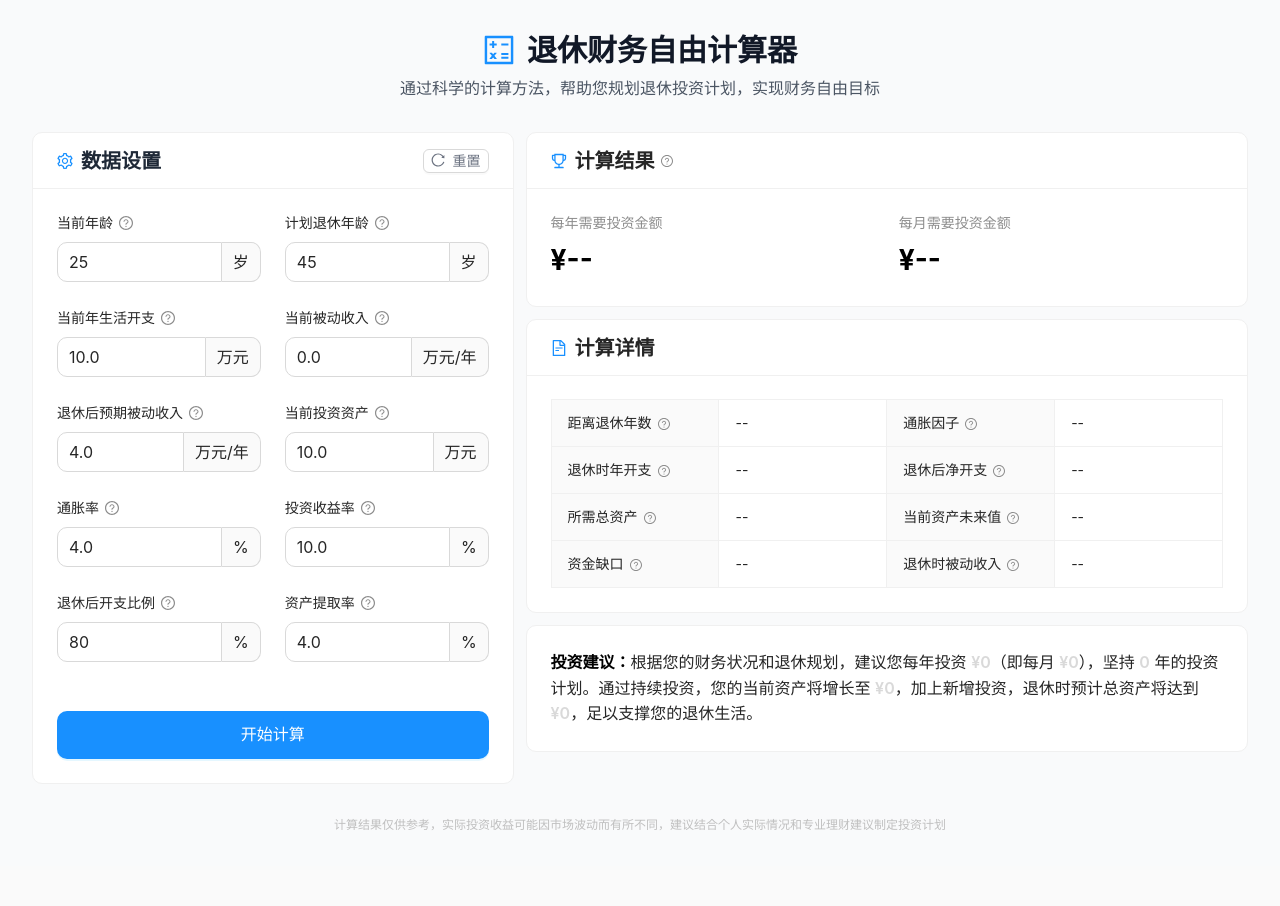
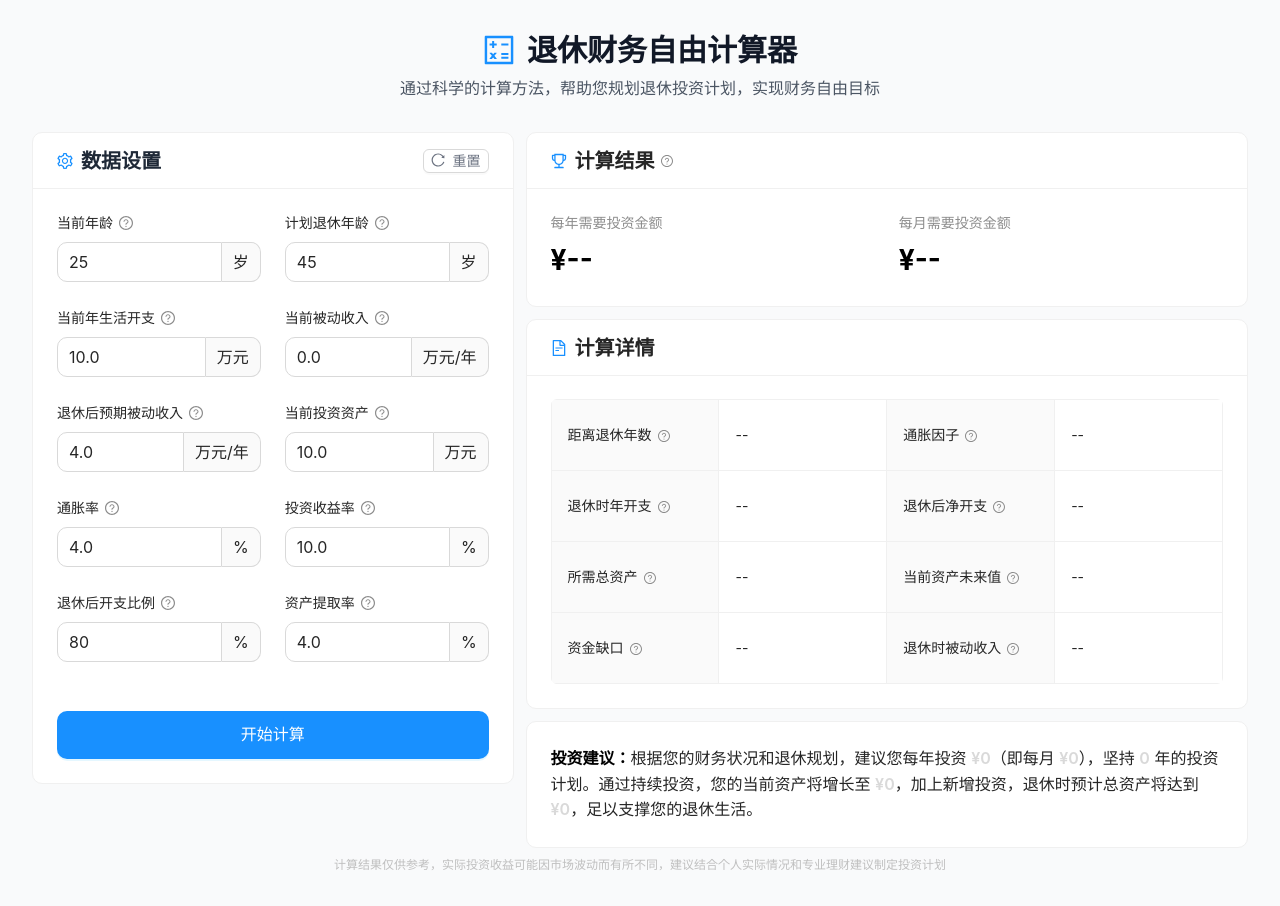
Before and after one commit to D351GN3R/Wealth-Shortcut, a React (Vite) app: page / in a window 1280 px wide. Before the commit the page ends 866 px from the top, so only its background shows below. Built offline with nearby package versions, Linux system fonts and the light colour scheme.

Commit message:
Enhance table styling: increase row height and add border radius

```diff
--- a/src/components/ResultPanel.tsx
+++ b/src/components/ResultPanel.tsx
@@ -104,13 +104,15 @@ export function ResultPanel({ result, isCalculating }: ResultPanelProps) {
         <table style={{
           width: '100%',
           borderCollapse: 'collapse',
-          tableLayout: 'fixed'
+          tableLayout: 'fixed',
+          borderRadius: '6px',
+          overflow: 'hidden'
         }}>
           <tbody>
             <tr>
               <th style={{
                  width: '25%',
-                padding: '12px 16px',
+                 padding: '24px 16px',
                  backgroundColor: '#fafafa',
                  border: '1px solid #f0f0f0',
                  textAlign: 'left',
@@ -134,7 +136,7 @@ export function ResultPanel({ result, isCalculating }: ResultPanelProps) {
               </th>
               <td style={{
                 width: '25%',
-                padding: '12px 16px',
+                padding: '24px 16px',
                 border: '1px solid #f0f0f0',
                 fontSize: '14px',
                 color: 'rgba(0, 0, 0, 0.85)'
@@ -143,7 +145,7 @@ export function ResultPanel({ result, isCalculating }: ResultPanelProps) {
               </td>
               <th style={{
                 width: '25%',
-                padding: '12px 16px',
+                padding: '24px 16px',
                 backgroundColor: '#fafafa',
                 border: '1px solid #f0f0f0',
                 textAlign: 'left',
@@ -167,7 +169,7 @@ export function ResultPanel({ result, isCalculating }: ResultPanelProps) {
               </th>
               <td style={{
                 width: '25%',
-                padding: '12px 16px',
+                padding: '24px 16px',
                 border: '1px solid #f0f0f0',
                 fontSize: '14px',
                 color: 'rgba(0, 0, 0, 0.85)'
@@ -178,7 +180,7 @@ export function ResultPanel({ result, isCalculating }: ResultPanelProps) {
             <tr>
               <th style={{
                 width: '25%',
-                padding: '12px 16px',
+                padding: '24px 16px',
                 backgroundColor: '#fafafa',
                 border: '1px solid #f0f0f0',
                 textAlign: 'left',
@@ -202,7 +204,7 @@ export function ResultPanel({ result, isCalculating }: ResultPanelProps) {
               </th>
               <td style={{
                 width: '25%',
-                padding: '12px 16px',
+                padding: '24px 16px',
                 border: '1px solid #f0f0f0',
                 fontSize: '14px',
                 color: 'rgba(0, 0, 0, 0.85)'
@@ -211,7 +213,7 @@ export function ResultPanel({ result, isCalculating }: ResultPanelProps) {
               </td>
               <th style={{
                 width: '25%',
-                padding: '12px 16px',
+                padding: '24px 16px',
                 backgroundColor: '#fafafa',
                 border: '1px solid #f0f0f0',
                 textAlign: 'left',
@@ -235,7 +237,7 @@ export function ResultPanel({ result, isCalculating }: ResultPanelProps) {
               </th>
               <td style={{
                 width: '25%',
-                padding: '12px 16px',
+                padding: '24px 16px',
                 border: '1px solid #f0f0f0',
                 fontSize: '14px',
                 color: 'rgba(0, 0, 0, 0.85)'
@@ -246,7 +248,7 @@ export function ResultPanel({ result, isCalculating }: ResultPanelProps) {
             <tr>
               <th style={{
                 width: '25%',
-                padding: '12px 16px',
+                padding: '24px 16px',
                 backgroundColor: '#fafafa',
                 border: '1px solid #f0f0f0',
                 textAlign: 'left',
@@ -270,7 +272,7 @@ export function ResultPanel({ result, isCalculating }: ResultPanelProps) {
               </th>
               <td style={{
                 width: '25%',
-                padding: '12px 16px',
+                padding: '24px 16px',
                 border: '1px solid #f0f0f0',
                 fontSize: '14px',
                 color: 'rgba(0, 0, 0, 0.85)'
@@ -279,7 +281,7 @@ export function ResultPanel({ result, isCalculating }: ResultPanelProps) {
               </td>
               <th style={{
                 width: '25%',
-                padding: '12px 16px',
+                padding: '24px 16px',
                 backgroundColor: '#fafafa',
                 border: '1px solid #f0f0f0',
                 textAlign: 'left',
@@ -303,7 +305,7 @@ export function ResultPanel({ result, isCalculating }: ResultPanelProps) {
               </th>
               <td style={{
                 width: '25%',
-                padding: '12px 16px',
+                padding: '24px 16px',
                 border: '1px solid #f0f0f0',
                 fontSize: '14px',
                 color: 'rgba(0, 0, 0, 0.85)'
@@ -314,7 +316,7 @@ export function ResultPanel({ result, isCalculating }: ResultPanelProps) {
             <tr>
               <th style={{
                 width: '25%',
-                padding: '12px 16px',
+                padding: '24px 16px',
                 backgroundColor: '#fafafa',
                 border: '1px solid #f0f0f0',
                 textAlign: 'left',
@@ -338,7 +340,7 @@ export function ResultPanel({ result, isCalculating }: ResultPanelProps) {
               </th>
               <td style={{
                 width: '25%',
-                padding: '12px 16px',
+                padding: '24px 16px',
                 border: '1px solid #f0f0f0',
                 fontSize: '14px',
                 color: 'rgba(0, 0, 0, 0.85)'
@@ -347,7 +349,7 @@ export function ResultPanel({ result, isCalculating }: ResultPanelProps) {
               </td>
               <th style={{
                 width: '25%',
-                padding: '12px 16px',
+                padding: '24px 16px',
                 backgroundColor: '#fafafa',
                 border: '1px solid #f0f0f0',
                 textAlign: 'left',
@@ -371,7 +373,7 @@ export function ResultPanel({ result, isCalculating }: ResultPanelProps) {
               </th>
               <td style={{
                 width: '25%',
-                padding: '12px 16px',
+                padding: '24px 16px',
                 border: '1px solid #f0f0f0',
                 fontSize: '14px',
                 color: 'rgba(0, 0, 0, 0.85)'
```
Lines whose indentation alone changed are shown as unchanged.
